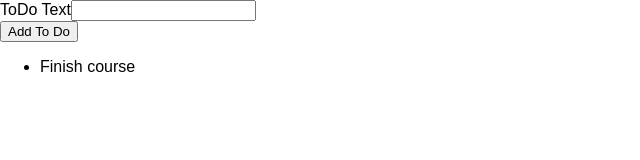
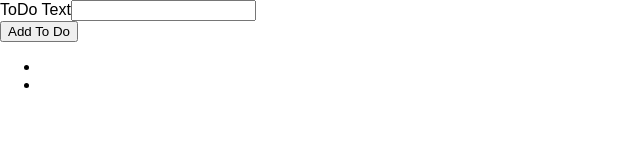
Before and after one commit to jjayjack/TypeScript-React-Overview, a React (Create React App) app: page / in a window 1280 px wide. Shown: the top 160 px of the page, without its empty margins (0-640 px from the left). Built offline with nearby package versions, Linux system fonts and the light colour scheme.

Commit message:
Initializing useState for inputs - errors ToDoList

```diff
--- a/src/App.tsx
+++ b/src/App.tsx
@@ -1,10 +1,10 @@
-import React from "react";
+import React, { useState } from "react";
 
 import ToDoList from "./components/TodoList";
 import NewToDo from "./components/NewToDo";
 
 const App: React.FC = () => {
-  const todos = [{ id: "t1", text: "Finish course" }];
+  const todos = useState([]);
   const todoAddHandler = (text: string) => {
     // console.log(text);
   };
```
